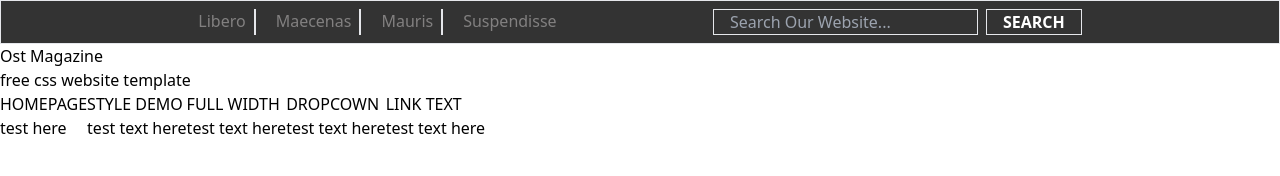
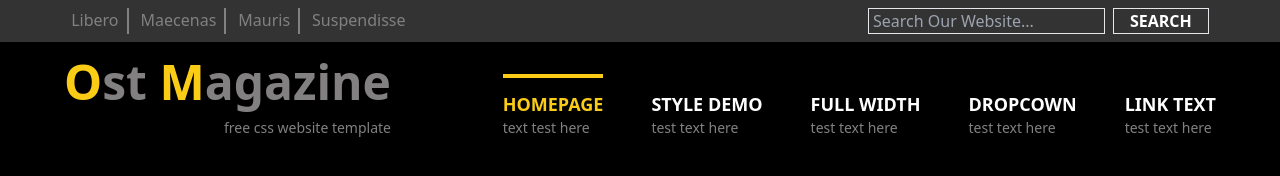
Before and after one commit to AnasAhmedFND/JobEntry, a website: page src/ost magazin.html in a window 1280 px wide. Drawn offline with Linux system fonts and the light colour scheme.

Commit message:
magazine

```diff
--- a/src/ost magazin.html
+++ b/src/ost magazin.html
@@ -7,39 +7,39 @@
     <link href="./output.css" rel="stylesheet">
 
 </head>
-<body class="bg-">
+<body class="bg-black">
     <!-- section1 -->
-     <nav class="border p-2 bg-[#333333] ">
-        <div class="flex  w-[70%] ml-[15%] justify-between text-[#828080]">
-            <ul class="flex gap-5 text-[#828080]">
-                <li class="border-r-2 pr-2 ">Libero</li>
-                <li class="border-r-2 pr-2 ">Maecenas</li>
-                <li class="border-r-2 pr-2">Mauris</li>
+     <nav class=" p-2 bg-[#333333] ">
+        <div class="flex  w-[90%] ml-[5%] justify-between text-[#828080]">
+            <ul class="flex gap-3 text-[#828080]  ">
+                <li class="border-r-2 pr-2 border-[#828080]">Libero</li>
+                <li class="border-r-2 pr-2  border-[#828080]">Maecenas</li>
+                <li class="border-r-2 pr-2 border-[#828080]">Mauris</li>
                 <li>Suspendisse</li>
             </ul>
 
             <div class=" flex gap-2">
-                <input class="border bg-[#333333] px-4" type="text" placeholder="Search Our Website...">
+                <input class="border bg-[#333333] pl-1" type="text" placeholder="Search Our Website...">
                 <button class="border text-white py-0 px-4 font-bold">SEARCH</button>
             </div>
         </div>
      </nav>
 
-     <!-- section2 -->
-      <header>
-       <div class="ost">
-        <h1>Ost Magazine</h1>
-        <p>free css website template</p>
-       </div>
+   <!-- section2 -->
+    <header class="flex   justify-between w-[90%] ml-[5%] bg-black py-4">
+        <div class=" text-right ">
+            <h1 class="text-5xl font-bold pb-3 text-[#828080]"><span class="text-yellow-400">O</span>st <span class="text-yellow-400">M</span>agazine</h1>
+            <p class="text-sm text-[#828080]">free css website template</p>
+        </div>
 
-       <ul class="flex">
-        <li>HOMEPAGE <p>test here</p> </li>
-        <li>STYLE DEMO <P>test text here</P></li>
-        <li>FULL WIDTH <p>test text here</p></li>
-        <li>DROPCOWN <p>test text here</p></li>
-        <li>LINK TEXT <p>test text here</p></li>
-       </ul>
-      </header>
+        <ul class="flex gap-12 mt-4 text-sm">
+            <li class="border-t-4  pt-3 border-yellow-400 text-yellow-400"><span class="font-bold text-lg ">HOMEPAGE</span> <br><span class=" text-[#828080]">text test here</span> </li>
+            <li class="2 hover:text-yellow-400 hover:border-t-4 hover:border-yellow-400 pt-4  text-white "><span class="font-bold   text-lg ">STYLE DEMO</span> <br><span class=" text-[#828080]">test text here</span></li>
+            <li class="3 hover:text-yellow-400 hover:border-t-4 hover:border-yellow-400 pt-4 text-white"><span class="font-bold  text-lg">FULL WIDTH</span> <br><span class=" text-[#828080]">test text here</span></li>
+            <li class="4 hover:text-yellow-400 hover:border-t-4 hover:border-yellow-400 pt-4 text-white"><span class="font-bold   text-lg">DROPCOWN</span> <br><span class=" text-[#828080]">test text here</span></li>
+            <li class="5 hover:text-yellow-400 hover:border-t-4 hover:border-yellow-400 pt-4 text-white"><span class="font-bold  text-lg">LINK TEXT</span> <br><span class=" text-[#828080]"> test text here</span></li>
+        </ul>
+    </header>
 
 </body>
 </html>
```
Also changed, not shown: src/output.css.
